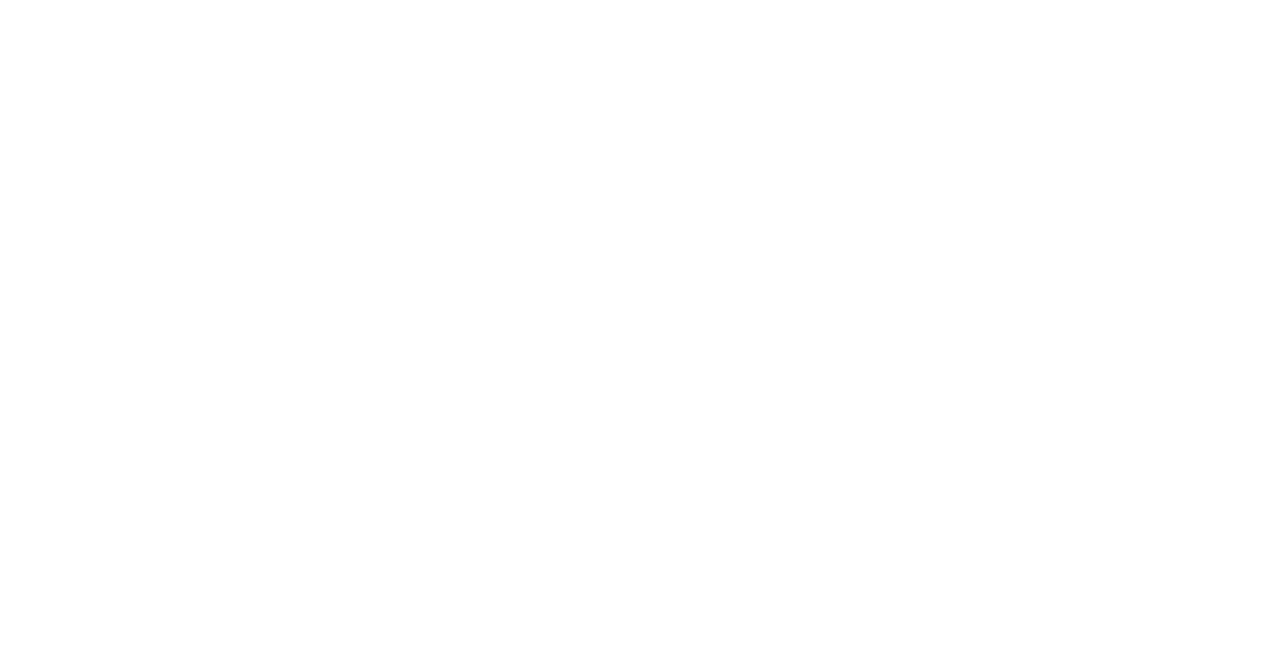
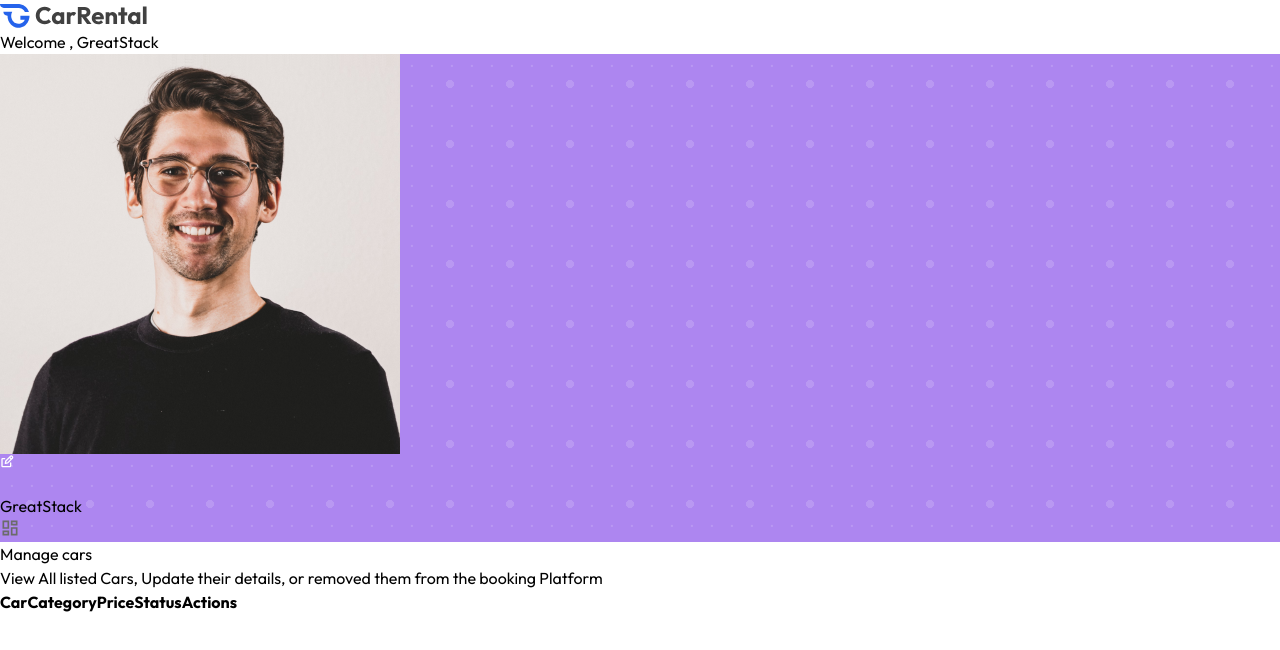
Before and after one commit to students44/Car-rentalsystem, a React (Vite) app in the folder client/: page /owner/manage-cars in a window 1280 px wide. Before the commit this address had no page. Shown: the top 650 px of the page. Built offline with nearby package versions, Linux system fonts and the light colour scheme.

Commit message:
manage cars url issue fixed

```diff
--- a/client/src/App.jsx
+++ b/client/src/App.jsx
@@ -34,7 +34,8 @@
         <Route path='/owner' element={<Layout />}>
           <Route index element={<Dashboard />} />
           <Route path='add-car' element={<AddCar />} />
-          <Route path='manage-car' element={<ManageCars />} />
+          <Route path='manage-cars' element={<ManageCars />} />
+
           <Route path='manage-Booking' element={<ManageBookings />} />
         </Route>
       </Routes>
--- a/client/src/Pages/owner/ManageCars.jsx
+++ b/client/src/Pages/owner/ManageCars.jsx
@@ -1,9 +1,45 @@
-import React from 'react'
+import React, { useEffect, useState } from 'react'
+import { dummyCarData } from '../../assets/assets';
+import Title from '../../Components/owner/Title';
 
 const ManageCars = () => {
+
+
+  const [car , setCar] = useState([]);
+
+  const fetchOwnerCar = async () => {
+    // Set car state with dummy data from assets
+    setCar(dummyCarData);
+  }
+
+  useEffect(()=>{
+    fetchOwnerCar
+  },[])
+
+
   return (
-    <div>
-      <h2>Manage cars section</h2>
+    <div className='px-4 pt-10 md:px-10 w-full'>
+
+     <Title  title="Manage cars"  subtitle="View All listed Cars, Update their details, or removed
+     them from the booking Platform"/>
+
+      {/* table */}
+      <div className='max-w-3xl w-full rounded-md overflow-hidden border border-color mt-6'>
+
+        <table className='w-full border-collapse text-left text-sm text-gray-600'>
+        <thead className='text-gray-500'>
+        <tr>
+          <th className='p-3 font-medium'>Car</th>
+          <th className='p-3 font-medium max-md:hidden'>Category</th>
+          <th className='p-3 font-medium'>Price</th>
+          <th className='p-3 font-medium max-md:hidden'>Status</th>
+          <th className='p-3 font-medium'>Actions</th>
+        </tr>
+        </thead>
+        </table>
+
+      </div>
+
     </div>
   )
 }
```
